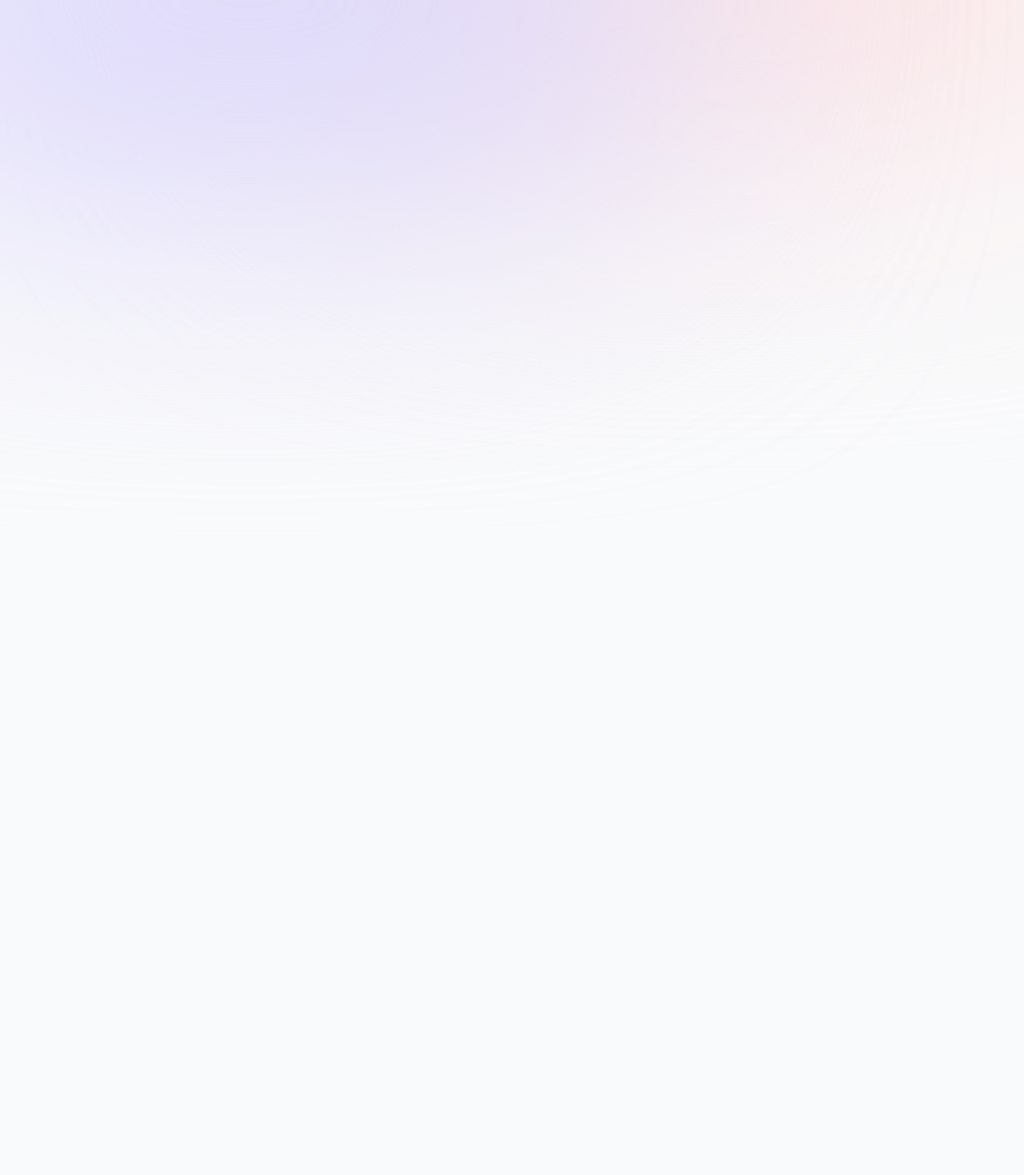
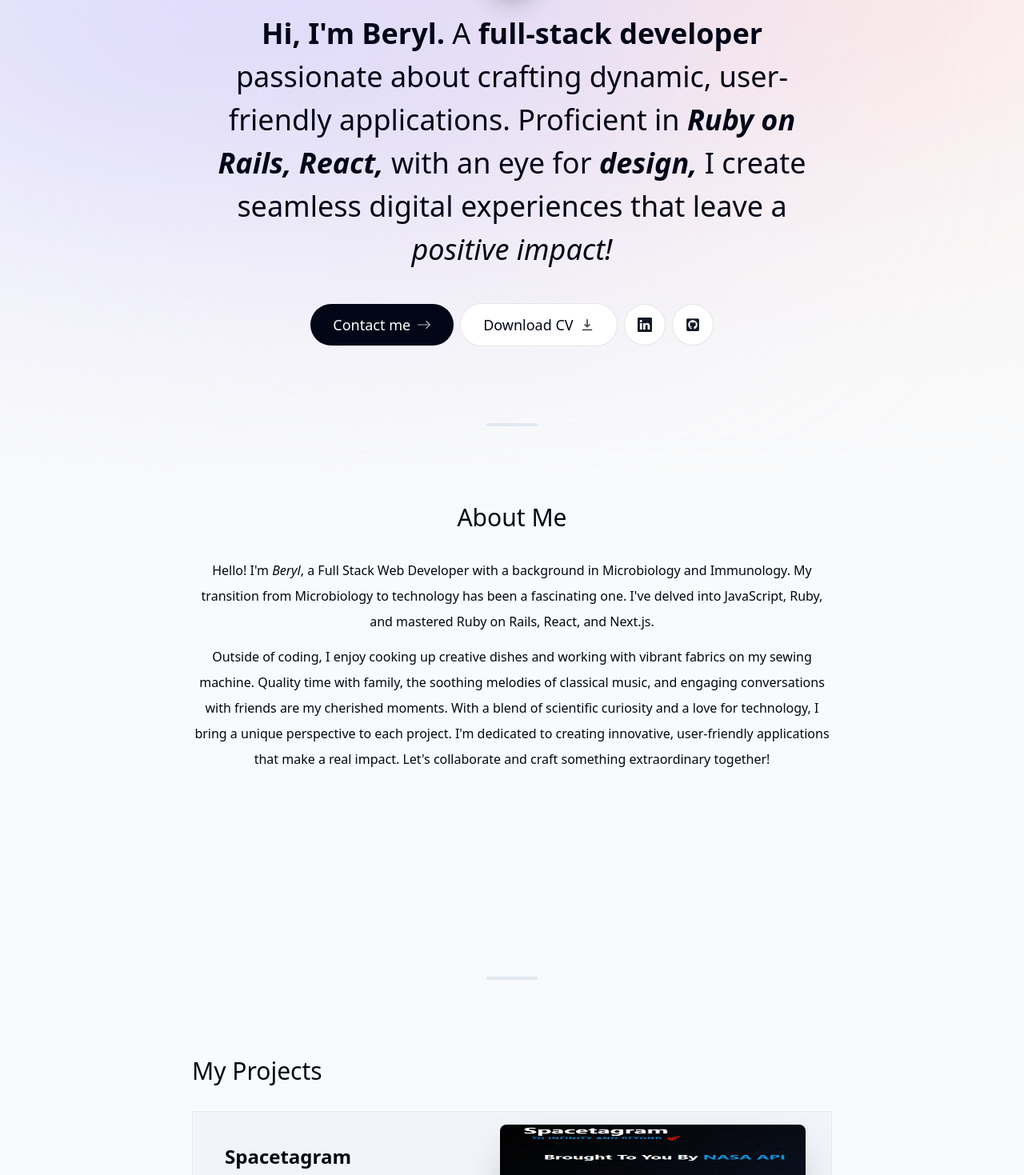
Before and after one commit to berylijncodes/portfolio, a Next.js app: page / in a window 1280 px wide. Shown: the part 241-1710 px from the top of the page at 80% size. Built offline with nearby package versions, Linux system fonts and the light colour scheme.

Commit message:
Add components to homepage

```diff
--- a/app/page.tsx
+++ b/app/page.tsx
@@ -1,5 +1,17 @@
 import Image from 'next/image';
+import Intro from '@/components/intro';
+import About from '@/components/about';
+import SectionDivider from '@/components/section-divider';
+import Projects from '@/components/projects';
 
 export default function Home() {
-  return <main className=""></main>;
+  return (
+    <main className="flex flex-col items-center">
+      <Intro />
+      <SectionDivider />
+      <About />
+      <SectionDivider />
+      <Projects />
+    </main>
+  );
 }
```
